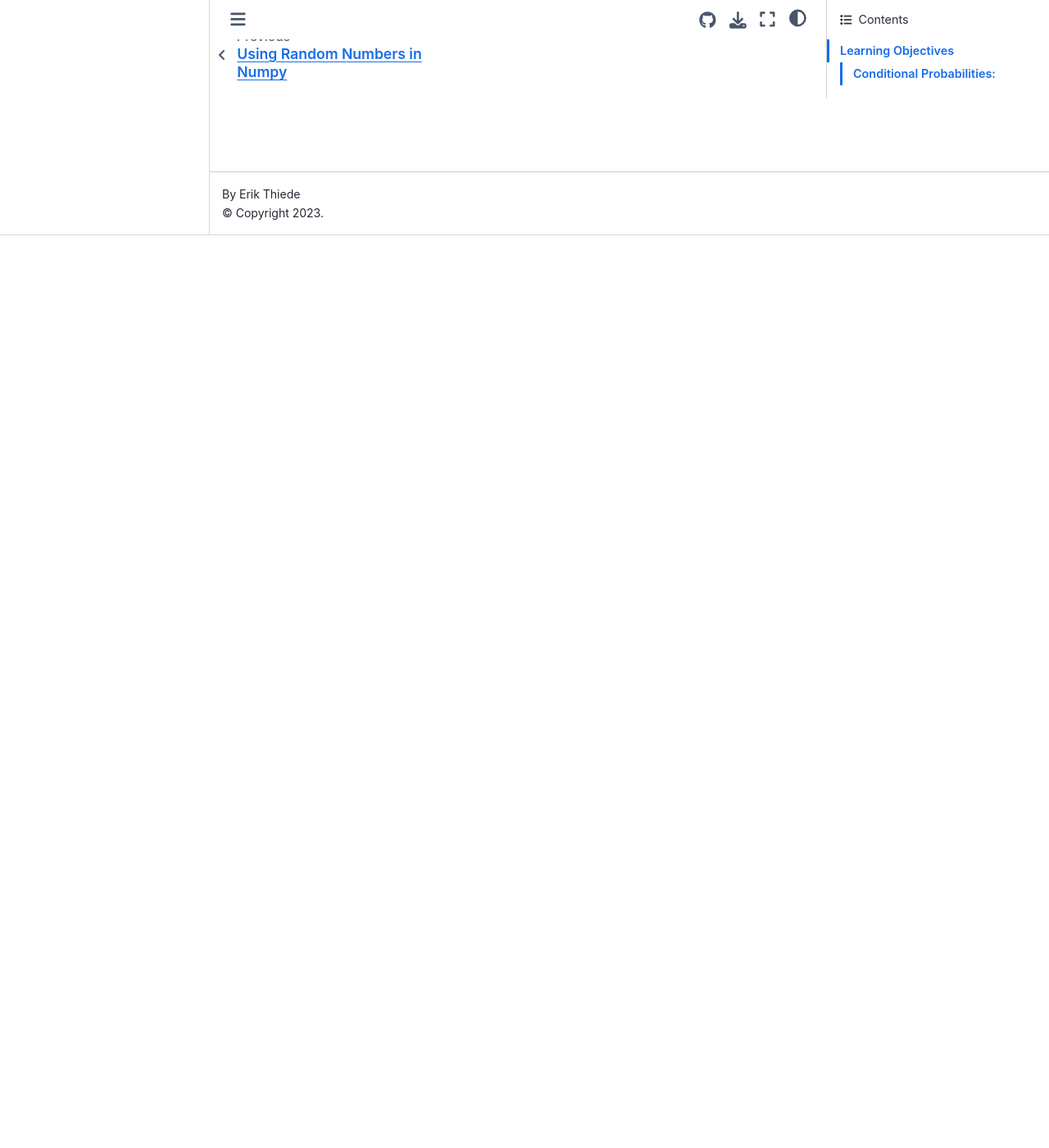
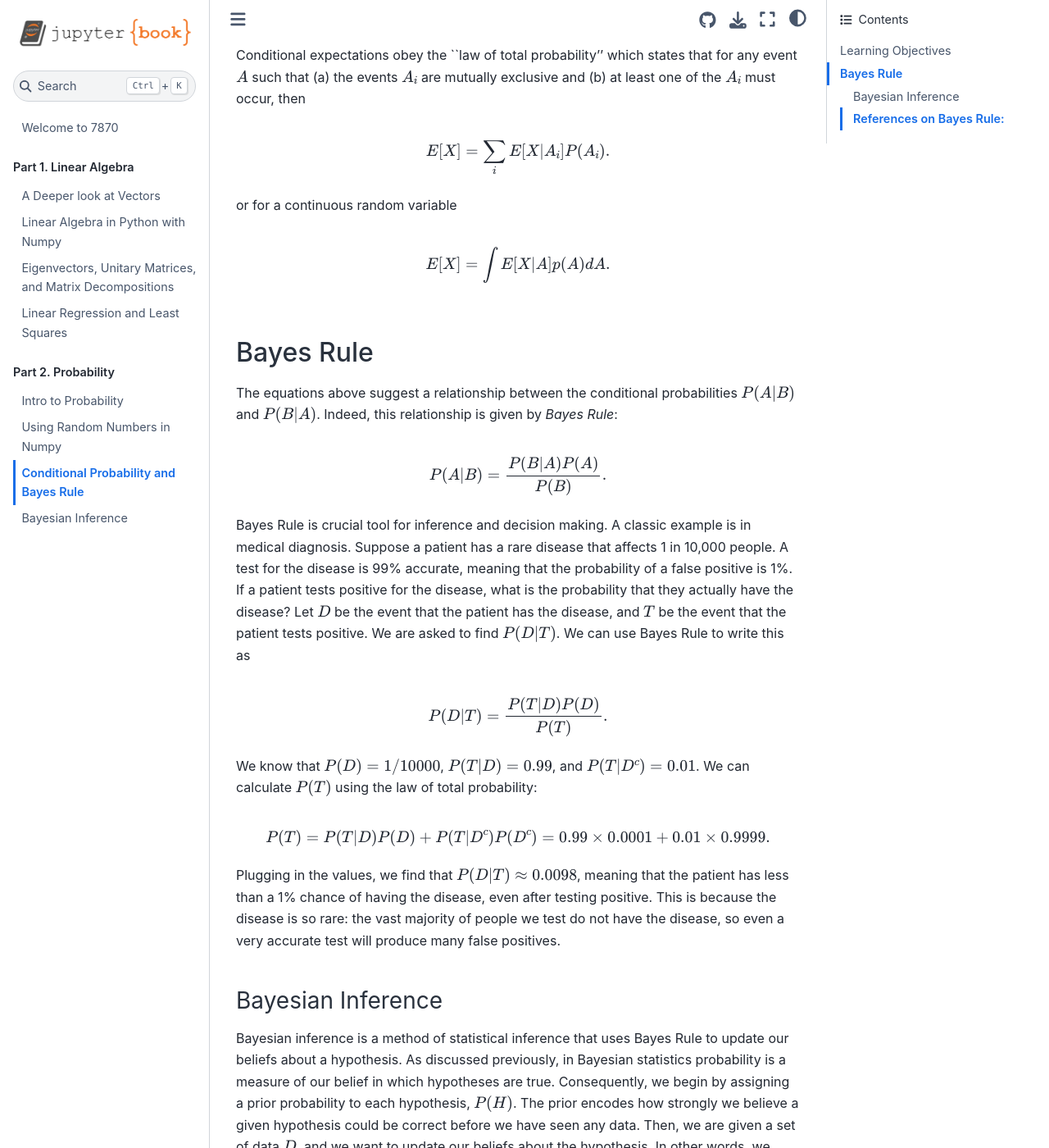
Before and after one commit to cornell-chem-7870/lecture_notes, a Jupyter Book: the page built from lecture-06-bayes-rule.md, in a window 1280 px wide and 1400 px high, scrolled down 1113 px. Shown: the whole window at 82% size. Built offline with Jupyter Book 1.0.4 settings and Sphinx 7.4.7 and the Sphinx Book theme 1.1.4, drawn with Linux system fonts in a browser that asks for light colours; some of the changed text lies outside the part shown.

Commit message:
added bayes rule

```diff
--- a/_toc.yml
+++ b/_toc.yml
@@ -15,3 +15,4 @@ parts:
     - file: lecture-05-probability.md
     - file: lecture-05a-random-in-numpy.md
     - file: lecture-06-bayes-rule.md
+    - file: lecture-07-bayesian-inference.md
--- a/lecture-06-bayes-rule.md
+++ b/lecture-06-bayes-rule.md
@@ -16,6 +16,7 @@ kernelspec:
 ## Learning Objectives
 
 - Understand the Concept of Conditional Probability.
+- Understand Bayes Rule, and how it is applied in inference.
 
 ### Conditional Probabilities:
 
@@ -46,3 +47,53 @@ p(x | A) = \begin{cases}
 0 & \text{otherwise}.
 \end{cases}
 $$
+
+Conditional expectations obey the ``law of total probability'' which states that for any event $A$ such that (a) the events $A_i$ are mutually exclusive and (b) at least one of the $A_i$ must occur, then
+
+$$
+E[X] = \sum_{i} E[X|A_i] P(A_i).
+$$
+
+or for a continuous random variable
+
+$$
+E[X] = \int E[X|A] p(A) dA.
+$$
+
+## Bayes Rule
+
+The equations above  suggest a relationship between the conditional probabilities $P(A|B)$ and $P(B|A)$.  Indeed, this relationship is given by *Bayes Rule*:
+
+$$
+P(A|B) = \frac{P(B|A)P(A)}{P(B)}.
+$$
+
+Bayes Rule is crucial tool for inference and decision making.  A classic example is in medical diagnosis.  Suppose a patient has a rare disease that affects 1 in 10,000 people.  A test for the disease is 99% accurate, meaning that the probability of a false positive is 1%.  If a patient tests positive for the disease, what is the probability that they actually have the disease?  Let $D$ be the event that the patient has the disease, and $T$ be the event that the patient tests positive.  We are asked to find $P(D|T)$.  We can use Bayes Rule to write this as
+
+$$
+P(D|T) = \frac{P(T|D)P(D)}{P(T)}.
+$$
+
+We know that $P(D) = 1/10000$, $P(T|D) = 0.99$, and $P(T|D^c) = 0.01$.  We can calculate $P(T)$ using the law of total probability:
+
+$$
+P(T) = P(T|D)P(D) + P(T|D^c)P(D^c) = 0.99 \times 0.0001 + 0.01 \times 0.9999.
+$$
+
+Plugging in the values, we find that $P(D|T) \approx 0.0098$, meaning that the patient has less than a 1\% chance of having the disease, even after testing positive.  This is because the disease is so rare: the vast majority of people we test do not have the disease, so even a very accurate test will produce many false positives.
+
+### Bayesian Inference
+
+Bayesian inference is a method of statistical inference that uses Bayes Rule to update our beliefs about a hypothesis.  As discussed previously, in Bayesian statistics probability is a measure of our belief in which hypotheses are true.  Consequently, we begin by assigning a prior probability to each hypothesis, $P(H)$.   The prior encodes how strongly we believe a given hypothesis could be correct before we have seen any data.
+Then, we are given a set of data $D$, and we want to update our beliefs about the hypothesis.  In other words, we want to calculate the posterior probability of the hypothesis given the data, $P(H|D)$.  Bayes Rule tells us that
+
+$$
+P(H|D) = \frac{P(D|H)P(H)}{P(D)}.
+$$
+
+The term $P(D|H)$ is called the *likelihood* of observing the data: it can be interpreted as the probability that, if a hypothetical experiment were to be performed where the hypothesis $H$ is true, the data $D$ would be observed.  The term $P(D)$ is the evidence, or the probability of observing the data under any hypothesis.  Applying this formala then gives us a new probability distribution over the hypotheses, called the *posterior* probability.  We can use the posterior to make decisions or predictions.  For instance, we can see how much more we belief one hypothesis over another, by calculating the ratio of the posterior probabilities, called the *Bayes factor*.  We can also calculate the expected value of a hypothesis given the data, called the *posterior expectation*, or calculate other averages over the space of hypotheses.
+
+### References on Bayes Rule:
+
+- ThreeBlueOneBrown, of whom I am a huge fan, has a [great video](https://www.youtube.com/watch?v=HZGCoVF3YvM) on Bayes Rule.
+- Nature has an article on Bayesian statistics that is a little more involved, you can find it [here](https://doi.org/10.1038/s43586-020-00001-2).
```
Also changed, not shown: lecture-05a-random-in-numpy.md (+2 -0 lines), lecture-07-bayesian-inference.md (added, +146 -0 lines).
